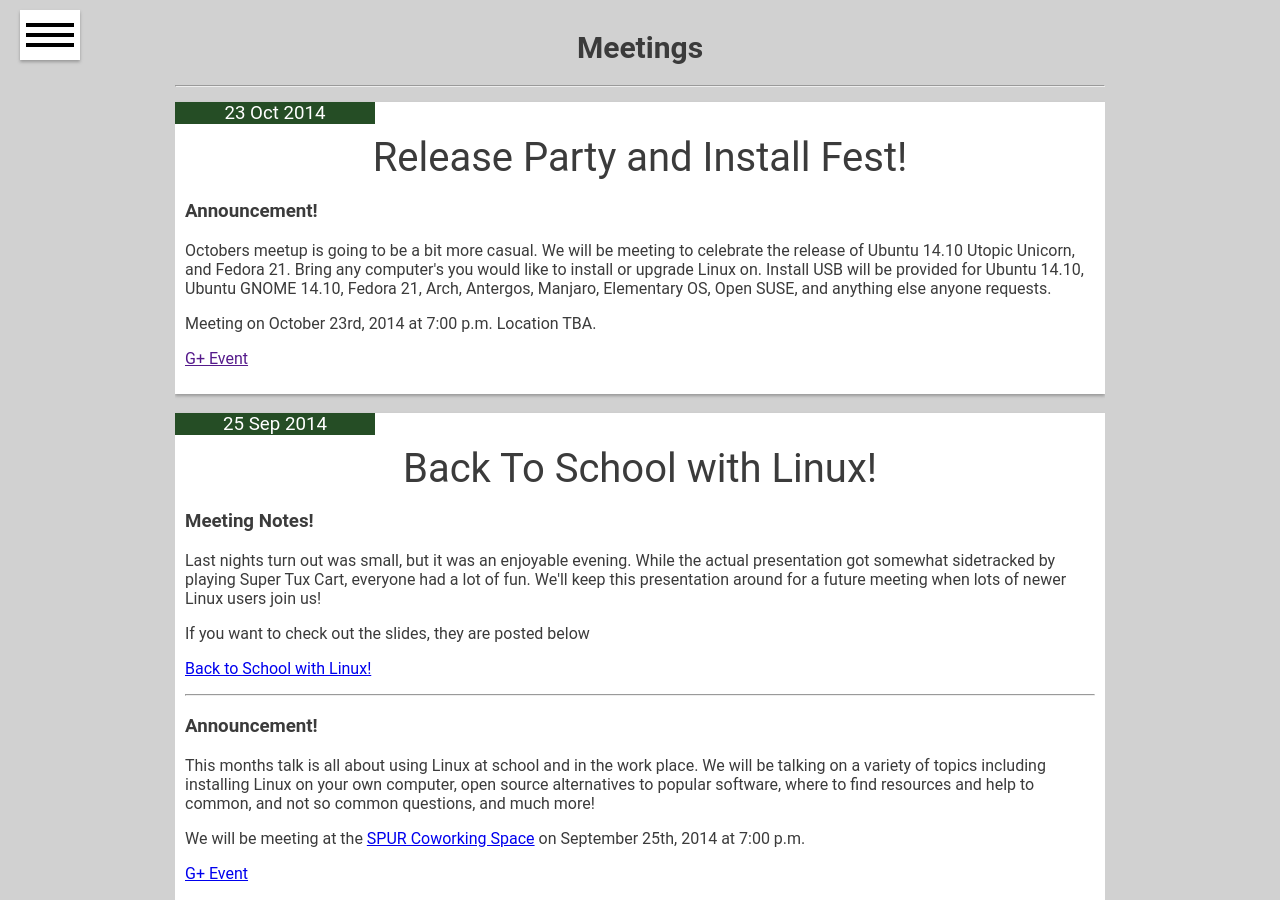
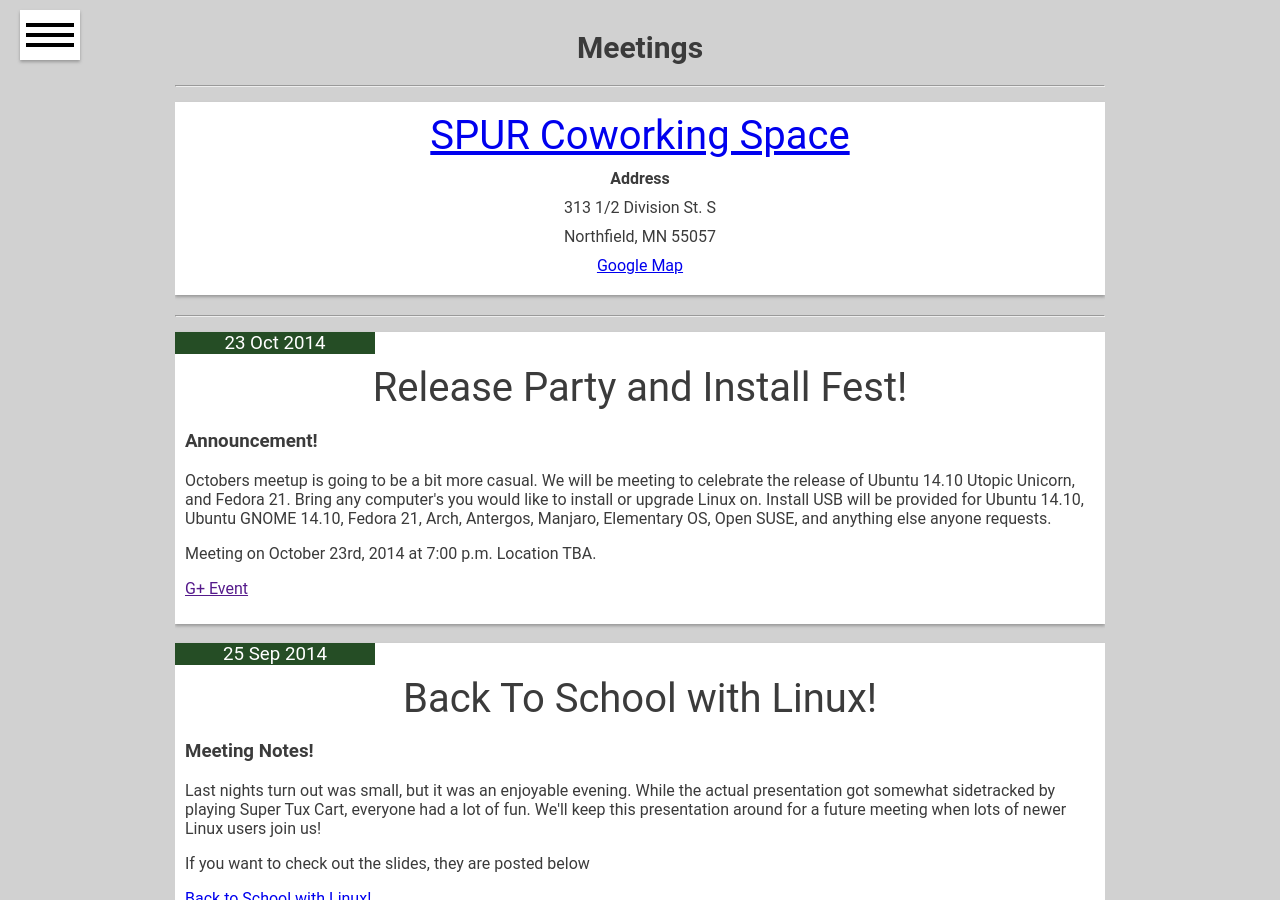
Before and after one commit to norlug/norlug.github.io, a Jekyll site: the page built from meetings/index.html, in a window 1280 px wide and 900 px high. Built offline with Jekyll 4.4.1, drawn with Linux system fonts in a browser that asks for light colours.

Commit message:
Added SPUR card

```diff
--- a/meetings/index.html
+++ b/meetings/index.html
@@ -5,6 +5,16 @@ layout: default
 <h1>Meetings</h1>
 <hr>
 
+<section class="card">
+    <p class="content center title"><a href="http://spurnorthfield.com/">SPUR Coworking Space</a></p>
+	<h4 class="Address content center">Address</h4>
+	<p class="content center">313 1/2 Division St. S</p>
+	<p class="content center">Northfield, MN 55057</p>
+	<p class="content center">
+        <a title="View on Google Maps" href="https://www.google.com/maps/place/313+1%2F2+Division+St+S/@44.4569015,-93.1596518,17z/data=!3m1!4b1!4m2!3m1!1s0x87f653c708dab4b3:0x7826288e9b2cdb61" target="_blank">Google Map</a>
+    </p>
+</section>
+<hr>
 <div>
     <ul>
         {% for post in site.posts %}
```
